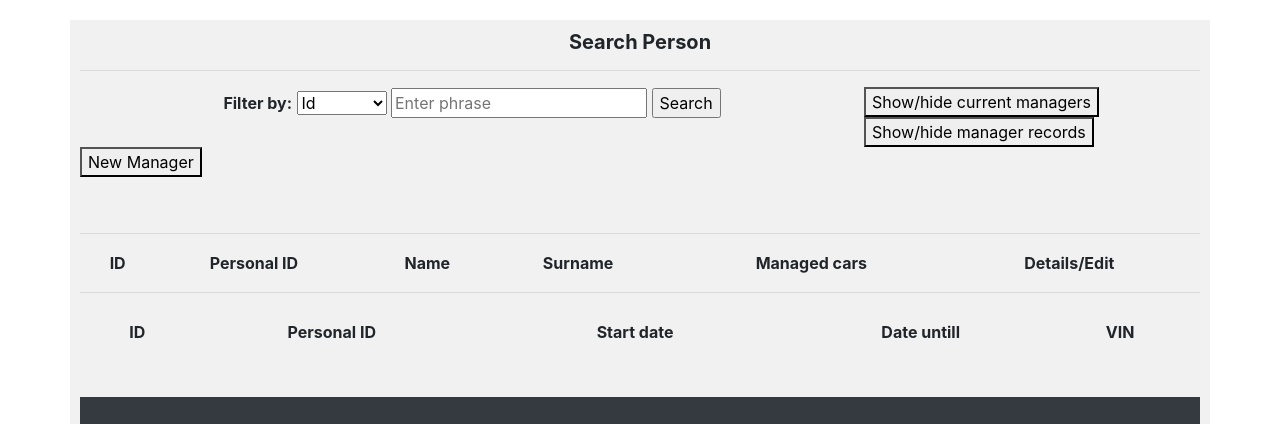
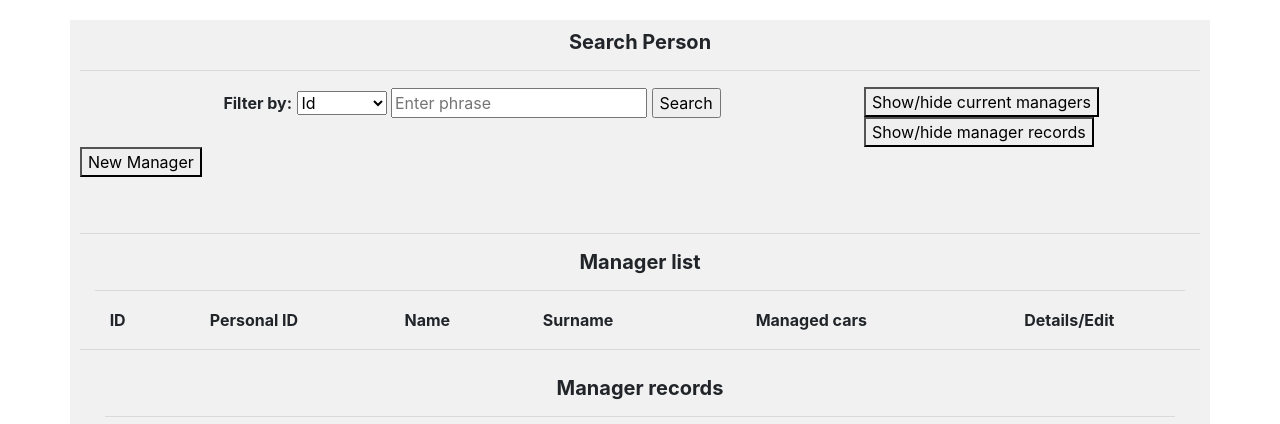
Before and after one commit to ssziolkowski/2021_BD2_S17_ZIOLKOWSKI, a Django app: template FleetManager/manager/templates/manager/managerManager.html in a window 1280 px wide. Shown: the part 56-480 px from the top of the page. Run offline with Django 3.2, Linux system fonts and the light colour scheme; the template is opened without the code that fills it, so the values that code supplies are empty; some libraries are stand-ins or nearby versions.

Commit message:
url update

```diff
--- a/FleetManager/manager/templates/manager/adminpanel.html
+++ b/FleetManager/manager/templates/manager/adminpanel.html
@@ -62,7 +62,7 @@
             <label for="addveh"><b>Vehicle edition</b></label>
           </td>
           <td>
-            <a href="{% url 'editVehicle' %}" class="btn btn-secondary">Edit Vehicle</a>
+            <a href="{% url 'editVehicles' %}" class="btn btn-secondary">Edit Vehicle</a>
           </td>
         </tr>
         <tr>
--- a/FleetManager/manager/templates/manager/managerManager.html
+++ b/FleetManager/manager/templates/manager/managerManager.html
@@ -94,6 +94,10 @@ function recordToggle() {
 <div class="container" style="background-color: #f1f1f1;padding:10px;" >
   <hr>
   <div class="container" id="data">
+    <center>
+      <h5><b>Manager list</b></h5>
+    </center>
+    <hr>
     <table margin="0" id="t">
       <tr>
         <th>ID</th>
@@ -135,6 +139,10 @@ function recordToggle() {
   <hr>
   <div class="container" style="background-color: #f1f1f1;padding:10px;">
     <div class="container" id="records">
+      <center>
+        <h5><b>Manager records</b></h5>
+      </center>
+      <hr>
       <table margin="0" id="t">
         <tr>
           <th>ID</th>
--- a/FleetManager/manager/urls.py
+++ b/FleetManager/manager/urls.py
@@ -26,7 +26,7 @@ urlpatterns = [
     path('addServiceplan', views.addServiceplan, name='addServiceplan'),
     path('editPerson', views.editPerson, name='editPerson'),
     path('editPersonel', views.editPersonel, name='editPersonel'),
-    path('editVehicle', views.editVehicle, name='editVehicle'),
+    path('editVehicles', views.editVehicles, name='editVehicles'),
     path('editService', views.editService, name='editService'),
     path('managerManager', views.managerManager, name='managerManager'),
     path('editServiceplan', views.editServiceplan, name='editServiceplan'),
--- a/FleetManager/manager/views.py
+++ b/FleetManager/manager/views.py
@@ -546,7 +546,7 @@ def editPersonel(request):
     return render(request, 'manager/editPersonel.html', context)
 
 
-def editVehicle(request):
+def editVehicles(request):
     if request.session.get('currentUser', 'none') == 'none':
         return redirect('login')
 
```
Also changed, not shown: FleetManager/manager/templates/manager/editVehicles.html (renamed from FleetManager/manager/templates/manager/editVehicle.html).
